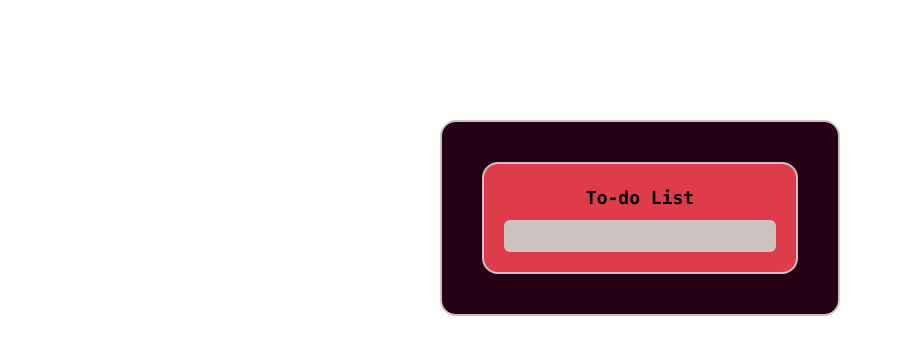
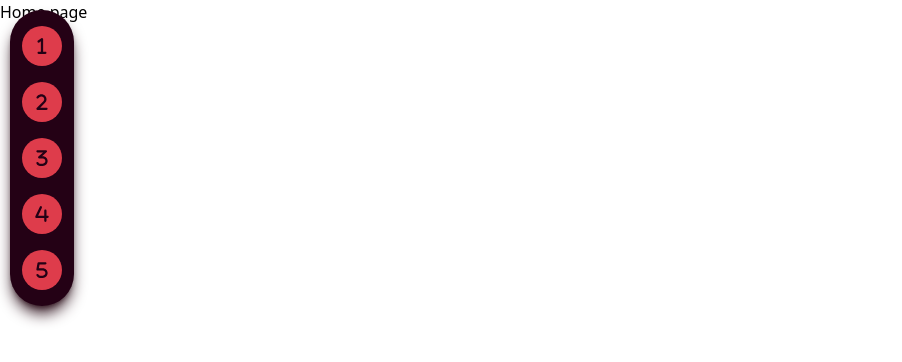
Before and after one commit to cliff-4/my-react-app, a React (Vite) app: page / in a window 1280 px wide. Shown: the top 362 px of the page, without its empty margins (0-902 px from the left). Built offline with nearby package versions, Linux system fonts and the light colour scheme.

Commit message:
feat: dynamically changing page with sidebar

```diff
--- a/src/App.tsx
+++ b/src/App.tsx
@@ -1,10 +1,21 @@
+import { useState } from "react";
+import Sidebar from "./components/sidebar";
 import TodoList from "./components/TodoList";
 
 function App() {
+  const Pages = [
+    <div>Home page</div>,
+    <TodoList />,
+    <div>Page 3</div>,
+    <div>Page 4</div>,
+  ];
+
+  const [pageIndex, setPageIndex] = useState(0);
   return (
-    <>
-      <TodoList></TodoList>
-    </>
+    <div className="flex-row">
+      <Sidebar pageSetter={setPageIndex} />
+      {Pages[pageIndex]}
+    </div>
   );
 }
 
```
